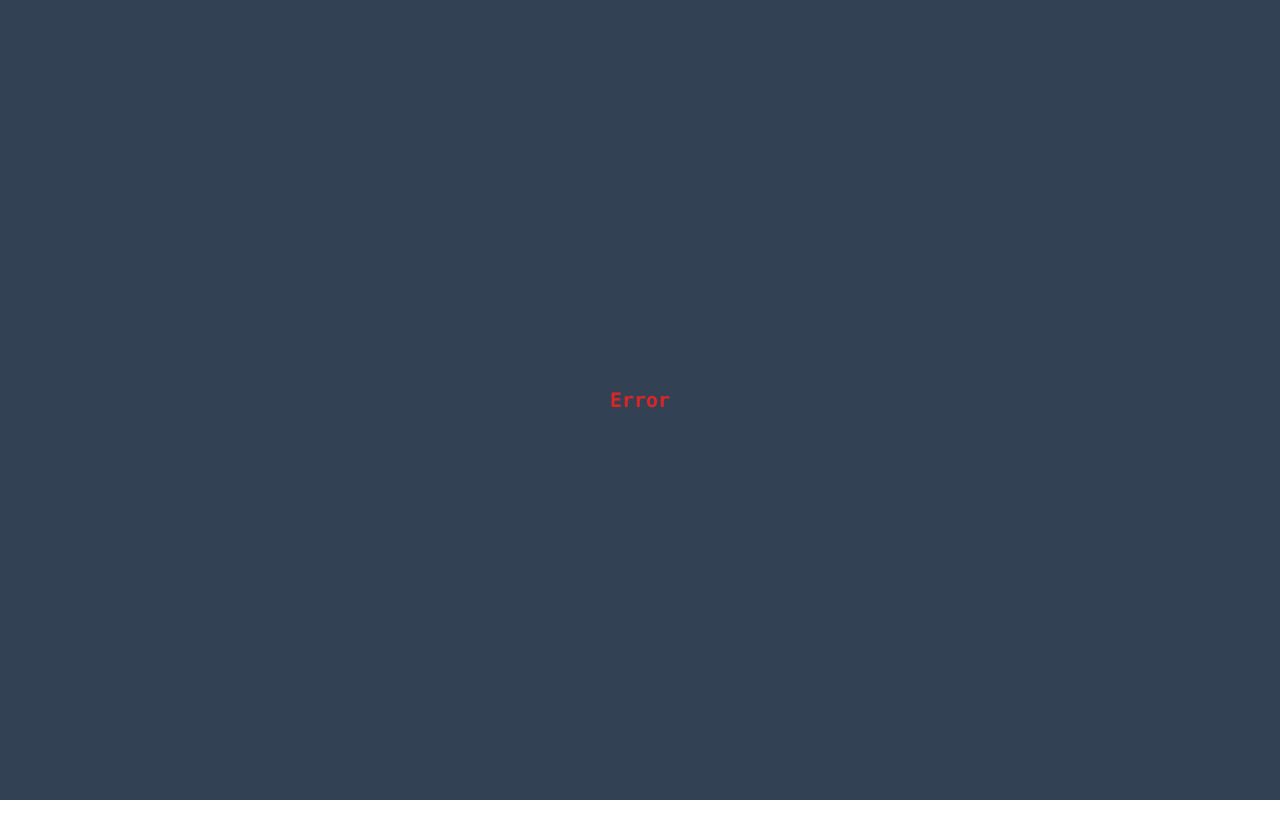
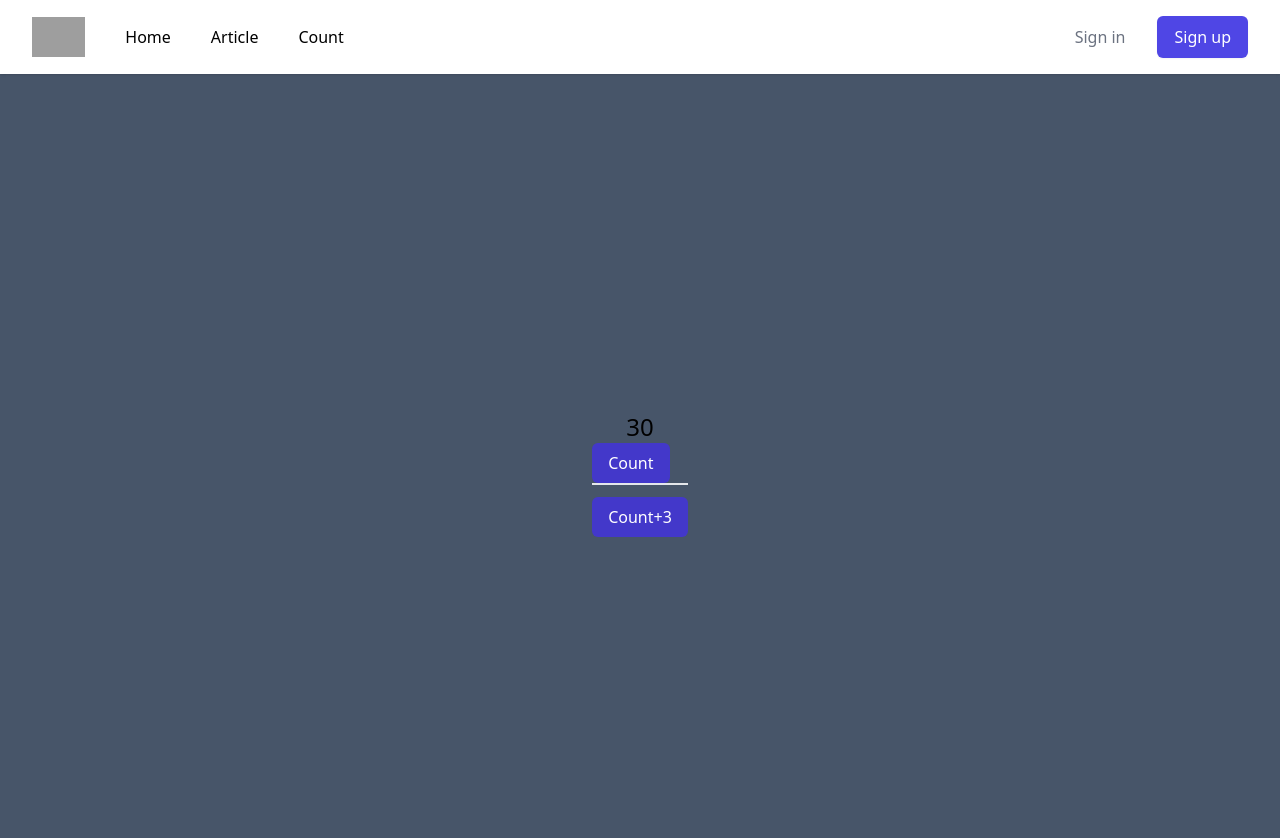
Before and after one commit to kafribung/learn-react-vite, a React app: page /counting in a window 1280 px wide. Before the commit this address had no page. Shown: the top 838 px of the page. Before the commit the page ends 800 px from the top, so only its background shows below. Built offline with nearby package versions, Linux system fonts and the light colour scheme; grey boxes are pictures that could not be loaded; the HTML template or start-up script is replaced by a standard one.

Commit message:
counting prev count

```diff
--- /dev/null
+++ b/src/Components/Count.jsx
@@ -0,0 +1,44 @@
+import { useState } from 'react'
+import Button from './Button'
+
+export default function Count({ value }) {
+    const [count, setCount] = useState(value)
+
+    function handlerClick() {
+        let newCount = count + 1
+        setCount(count + 1)
+        console.log(count, newCount)
+    }
+
+    function handlerClick2() {
+        setCount((prevCount) => prevCount + 1)
+    }
+
+    return (
+        <div>
+            <h1 className='text-2xl'>{count}</h1>
+            <div className='flex border-b-2 mb-3'>
+                {/* Langsung mengubah data dari variabel count */}
+                <Button color='bg-indigo-700' onClick={handlerClick}>
+                    Count
+                </Button>
+                {/* <Button color='bg-indigo-700' onClick={handlerClick2}>
+                    Count
+                </Button> */}
+            </div>
+
+            <div className='flex'>
+                {/* Data yang didapat dari var count, di olah terlebih dahulu */}
+                <Button
+                    color='bg-indigo-700'
+                    onClick={() => {
+                        handlerClick2()
+                        handlerClick2()
+                        handlerClick2()
+                    }}>
+                    Count+3
+                </Button>
+            </div>
+        </div>
+    )
+}
--- a/src/Components/Navbar.jsx
+++ b/src/Components/Navbar.jsx
@@ -35,6 +35,10 @@ export default function Navbar() {
                                 <NavLink to='/articles' className={({ isActive, isPending }) => (isActive ? 'active font-medium' : isPending ? 'pending' : '')}>
                                     Article
                                 </NavLink>
+
+                                <NavLink to='/counting' className={({ isActive, isPending }) => (isActive ? 'active font-medium' : isPending ? 'pending' : '')}>
+                                    Count
+                                </NavLink>
                                 {/* <a href='#' className='text-base font-medium text-gray-500 hover:text-gray-900'>
                                     Docs
                                 </a> */}
--- /dev/null
+++ b/src/Counting.jsx
@@ -0,0 +1,16 @@
+import React, { useState } from 'react'
+import Button from './Components/Button'
+import Count from './Components/Count'
+import Navbar from './Components/Navbar'
+
+export default function Counting() {
+    return (
+        <>
+            <Navbar />
+
+            <div className='grid place-content-center bg-slate-600 min-h-screen text-center'>
+                <Count value={30} />
+            </div>
+        </>
+    )
+}
--- a/src/Router/Index.jsx
+++ b/src/Router/Index.jsx
@@ -3,6 +3,7 @@ import { createBrowserRouter } from 'react-router-dom'
 import Error from '../Errors/Index'
 import App from '../App'
 import Article from '../Article'
+import Counting from '../Counting'
 
 const router = createBrowserRouter([
     {
@@ -14,6 +15,11 @@ const router = createBrowserRouter([
     {
         path: 'articles',
         element: <Article />,
+    },
+
+    {
+        path: 'counting',
+        element: <Counting />,
     },
 ])
 
```
